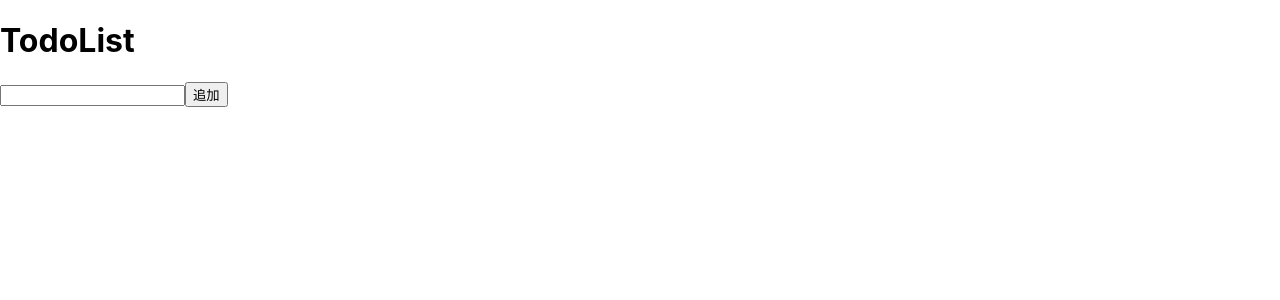
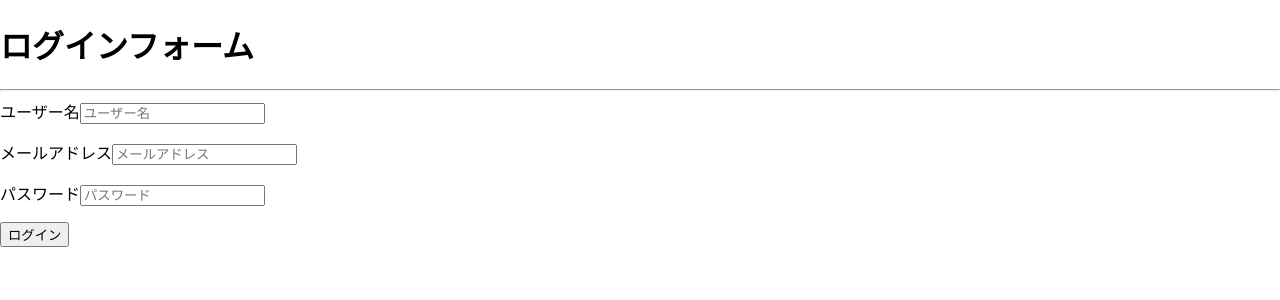
Before and after one commit to aberyuto/type-todo-app, a Next.js app: page / in a window 1280 px wide. Shown: the top 300 px of the page. Built offline with nearby package versions, Linux system fonts and the light colour scheme.

Commit message:
loginページの構築

```diff
--- a/pages/index.tsx
+++ b/pages/index.tsx
@@ -1,29 +1,102 @@
-import Head from 'next/head'
-import Image from 'next/image'
-import styles from '../styles/Home.module.css'
-import {Title}  from '../src/components/Title'
-import {InputForm}  from "../src/components/InputForm";
-import  {TodoList}  from "../src/components/TodoList";
-import { useState } from "react";
+import Head from "next/head";
+import Image from "next/image";
+import styles from "../styles/Home.module.css";
+import { ChangeEvent, FormEvent, useState } from "react";
+import Validate from "../src/Validate/Validate";
+import Link from "next/link";
+import { Router, useRouter } from "next/router";
 
-export type Task={
-  //オブジェクトの配列の作成
-  id:number;text:string;completed:boolean
+export type Initial = {
+  username: string;
+  mailAddres: string;
+  password: string;
 };
 
-function App() {
-  const [taskList, setTaskList] = useState<Task[]>([]);
+function Login() {
+  const initialValues = { username: "", mailAddres: "", password: "" };
+  const [formValues, setFormValues] = useState(initialValues);
+  const [formErrors, setFormErrors] = useState(initialValues);
+  const [isSubmit, setIsSubmit] = useState(false);
+  const router = useRouter();
+
+  function HandleChange(props: ChangeEvent<HTMLInputElement>) {
+    const { name, value } = props.target;
+    setFormValues({ ...formValues, [name]: value });
+  }
+
+  function HandleSubmit(props: FormEvent<HTMLFormElement>) {
+    props.preventDefault();
+    setFormErrors(Validate(formValues));
+    setIsSubmit(true);
+  }
+
+  function Foo(text: string, type: string) {
+    return (
+      <>
+        <div>
+          <label>{text}</label>
+          <input
+            type="text"
+            placeholder={text}
+            name={type}
+            onChange={(e) => HandleChange(e)}
+          ></input>
+        </div>
+      </>
+    );
+  }
+
   return (
-    <div className="body">
-      <Title />
-      <InputForm taskList={taskList} setTaskList={setTaskList} />
-      <TodoList taskList={taskList} setTaskList={setTaskList} />
-    </div>
+    <>
+      <form onSubmit={(e) => HandleSubmit(e)}>
+        <h1>ログインフォーム</h1>
+        <hr />
+        <div>
+          <div>
+            <label>ユーザー名</label>
+            <input
+              type="text"
+              placeholder="ユーザー名"
+              name="username"
+              onChange={(e) => HandleChange(e)}
+            ></input>
+          </div>
+
+          <p className="errorMsg">{formErrors.username}</p>
+          <div className="formField">
+            <label>メールアドレス</label>
+            <input
+              type="text"
+              placeholder="メールアドレス"
+              name="mailAddres"
+              onChange={(e) => HandleChange(e)}
+            ></input>
+          </div>
+          <p className="errorMsg">{formErrors.mailAddres}</p>
+          <div className="formField">
+            <label>パスワード</label>
+            <input
+              type="text"
+              placeholder="パスワード"
+              name="password"
+              onChange={(e) => HandleChange(e)}
+            ></input>
+          </div>
+          <p className="errorMsg">{formErrors.password}</p>
+          <button className="sumitbutton">ログイン</button>
+        </div>
+      </form>
+      {formErrors.username === "" &&
+        formErrors.mailAddres === "" &&
+        formErrors.password === "" &&
+        isSubmit && <div>ログインに成功しました</div> &&
+        router.push({ pathname: "/todo" })}
+    </>
   );
 }
 
-export default App;
-
+export default Login;
+/*
 function Home() {
   return (
     <div className={styles.container}>
@@ -39,7 +112,7 @@ function Home() {
         </h1>
 
         <p className={styles.description}>
-          Get started by editing{' '}
+          Get started by editing{" "}
           <code className={styles.code}>pages/index.tsx</code>
         </p>
 
@@ -82,12 +155,12 @@ function Home() {
           target="_blank"
           rel="noopener noreferrer"
         >
-          Powered by{' '}
+          Powered by{" "}
           <span className={styles.logo}>
             <Image src="/vercel.svg" alt="Vercel Logo" width={72} height={16} />
           </span>
         </a>
       </footer>
     </div>
-  )
-}
+  );
+}*/
--- /dev/null
+++ b/pages/todo.tsx
@@ -0,0 +1,31 @@
+import styles from "../styles/Home.module.css";
+import { Title } from "../src/components/Title";
+import { InputForm } from "../src/components/InputForm";
+import { TodoList } from "../src/components/TodoList";
+import { useState } from "react";
+import Link from "next/link";
+
+export type Task = {
+  //オブジェクトの配列の作成
+  id: number;
+  text: string;
+  completed: boolean;
+};
+
+function App() {
+  const [taskList, setTaskList] = useState<Task[]>([]);
+  return (
+    <>
+      <div className="body">
+        <Title />
+        <InputForm taskList={taskList} setTaskList={setTaskList} />
+        <TodoList taskList={taskList} setTaskList={setTaskList} />
+      </div>
+      <Link href="/login">
+        <button>ログインテスト</button>
+      </Link>
+    </>
+  );
+}
+
+export default App;
--- /dev/null
+++ b/src/Validate/Validate.tsx
@@ -0,0 +1,26 @@
+import { Initial } from "../../pages/index";
+
+export default function Validate(props: Initial) {
+  const errors: Initial = { username: "", mailAddres: "", password: "" };
+  //メールアドレスの正規表現
+  const regex =
+    /^[a-zA-Z0-9_.+-]+@([a-zA-Z0-9][a-zA-Z0-9-]*[a-zA-Z0-9]*\.)+[a-zA-Z]{2,}$/;
+  if (!props.username) {
+    errors.username = "ユーザ名を入力してください";
+  }
+  if (!props.mailAddres) {
+    errors.mailAddres = "メールアドレスを入力してください";
+  } else if (!regex.test(props.mailAddres)) {
+    errors.mailAddres = "正しいメールアドレスを入力してください";
+  }
+
+  if (!props.password) {
+    errors.password = "ユーザ名を入力してください";
+  } else if (props.password.length < 4) {
+    errors.password = "4文字以上15文字以下のパスワードを入力してください";
+  } else if (props.password.length > 15) {
+    errors.password = "4文字以上15文字以下のパスワードを入力してください";
+  }
+
+  return errors;
+}
--- a/src/components/InputForm.tsx
+++ b/src/components/InputForm.tsx
@@ -1,17 +1,15 @@
 import React, { useState } from "react";
-import { Task } from "../../pages";
+import { Task } from "../../pages/todo";
 
-type Props={
-  taskList:Task[],
-  setTaskList:(teskList:Task[])=>void
-}
+type Props = {
+  taskList: Task[];
+  setTaskList: (teskList: Task[]) => void;
+};
 
-
-export const InputForm = ({ taskList, setTaskList }:Props) => {
+export const InputForm = ({ taskList, setTaskList }: Props) => {
   const [inputText, setInputText] = useState("");
 
-
-  const handleSubmit = (e:any) => {
+  const handleSubmit = (e: any) => {
     e.preventDefault();
     //console.log();
     setTaskList([
@@ -27,16 +25,14 @@ export const InputForm = ({ taskList, setTaskList }:Props) => {
     setInputText("");
   };
 
-  const handleChange = (e:any) => {
+  const handleChange = (e: any) => {
     setInputText(e.target.value);
   };
   return (
     <div className="inputForm">
       <form onSubmit={handleSubmit}>
         <input type="text" onChange={handleChange} value={inputText} />
-        <button>
-         追加
-        </button>
+        <button>追加</button>
       </form>
     </div>
   );
--- a/src/components/TodoList.tsx
+++ b/src/components/TodoList.tsx
@@ -1,20 +1,20 @@
 import React from "react";
-import { Task } from "../../pages";
+import { Task } from "../../pages/todo";
 
-type Props={
-  taskList: Task[],
-  setTaskList:(taskList:Task[])=>void,
-}
+type Props = {
+  taskList: Task[];
+  setTaskList: (taskList: Task[]) => void;
+};
 
-export const TodoList = ({ taskList, setTaskList }:Props) => {
-  const handleDelete = (id:number) => {
+export const TodoList = ({ taskList, setTaskList }: Props) => {
+  const handleDelete = (id: number) => {
     //filter関数tureなら残す,falseなら除外
-    setTaskList(taskList.filter((task:Task) => task.id !== id));
+    setTaskList(taskList.filter((task: Task) => task.id !== id));
   };
 
-  const handleCompleted = (id:number) => {
+  const handleCompleted = (id: number) => {
     setTaskList(
-      taskList.map((task:Task) => {
+      taskList.map((task: Task) => {
         if (id === task.id) {
           return {
             ...task,
@@ -29,7 +29,7 @@ export const TodoList = ({ taskList, setTaskList }:Props) => {
   return (
     <div className="todoList">
       <div className="todos">
-        {taskList.map((task:Task, index:number) => (
+        {taskList.map((task: Task, index: number) => (
           <div
             className={`todo ${task.completed ? "completed" : ""}`}
             key={index}
@@ -38,12 +38,8 @@ export const TodoList = ({ taskList, setTaskList }:Props) => {
               <span>{task.text}</span>
             </div>
             <div className="icons">
-              <button onClick={() => handleCompleted(task.id)}>
-                完了
-              </button>
-              <button onClick={() => handleDelete(task.id)}>
-                削除
-              </button>
+              <button onClick={() => handleCompleted(task.id)}>完了</button>
+              <button onClick={() => handleDelete(task.id)}>削除</button>
             </div>
           </div>
         ))}
```
